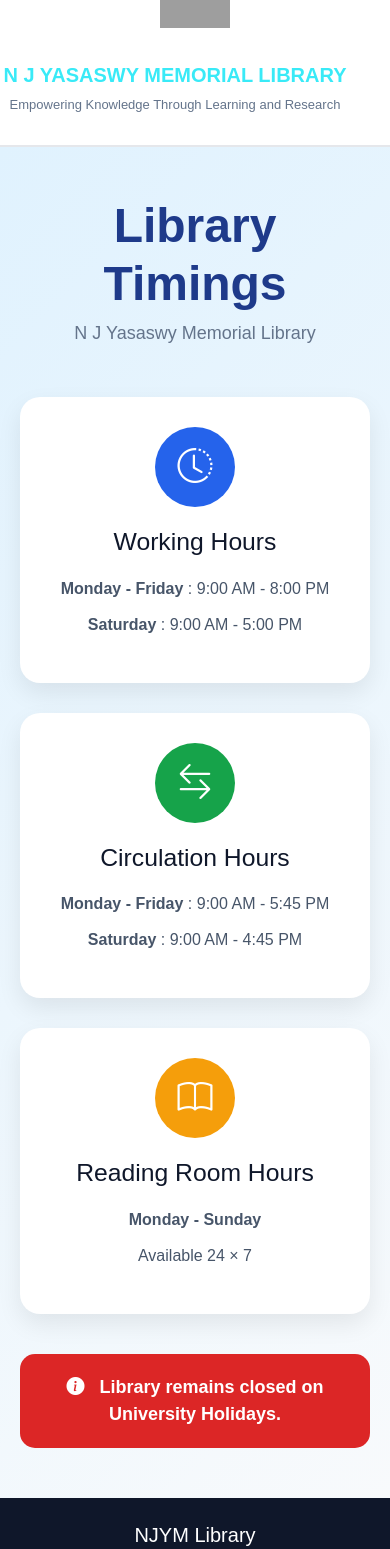
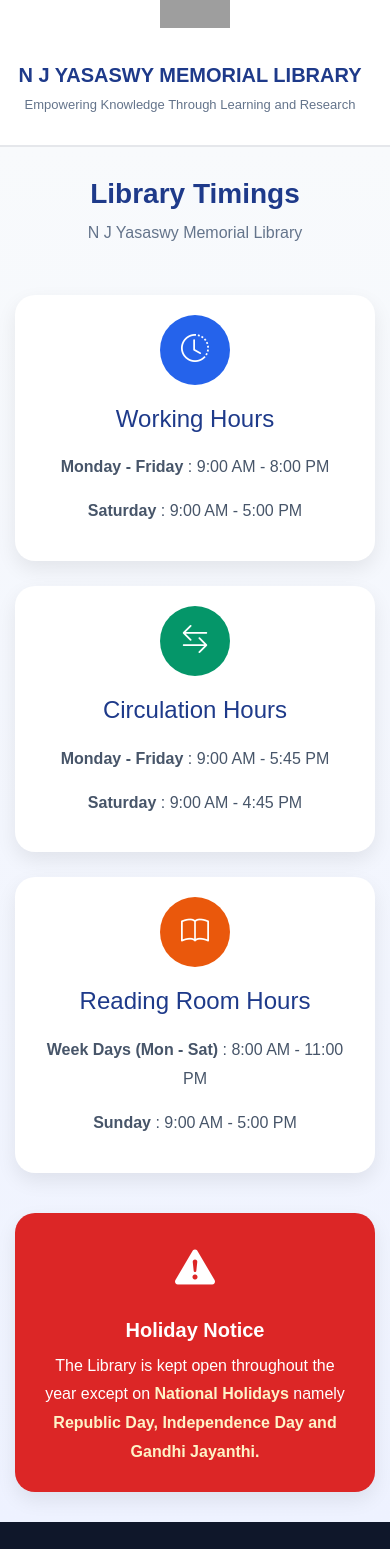
Before and after one commit to saigiriifhe/New_library_angular, an Angular app: page /library-timings in a window 390 px wide. Shown: the top 1549 px of the page. Built offline with nearby package versions, Linux system fonts and the light colour scheme; grey boxes are pictures that could not be loaded.

Commit message:
Updated library timings page

```diff
--- a/src/app/pages/about-library/about-library.html
+++ b/src/app/pages/about-library/about-library.html
@@ -1,11 +1,11 @@
 <div class="about-library-page">
   <div class="hero-section">
-   <h1>N. J. Yasaswy Memorial Library</h1>
+   <!-- <h1>N. J. Yasaswy Memorial Library</h1> -->
 
-<p>
+<!-- <p>
   Central Knowledge Resource Centre of
   The ICFAI Foundation for Higher Education (IFHE), Hyderabad
-</p>
+</p> -->
   </div>
 
   <div class="about-container">
--- a/src/app/pages/about-library/about-library.scss
+++ b/src/app/pages/about-library/about-library.scss
@@ -28,7 +28,7 @@
     //   rgba(189, 184, 184, 0.45),
     //   rgba(192, 186, 186, 0.45)
     // ),
-    url('/assets/books/bgimage.jpg');
+    url('/assets/books/bgimage.png');
 
   background-size: cover;
 
--- a/src/app/pages/library-timings/library-timings.html
+++ b/src/app/pages/library-timings/library-timings.html
@@ -1,13 +1,18 @@
 <div class="timings-page">
 
   <div class="header-section">
+
     <h1>Library Timings</h1>
+
     <p>
       N J Yasaswy Memorial Library
     </p>
+
   </div>
 
   <div class="timings-container">
+
+    <!-- Working Hours -->
 
     <div class="timing-card working-hours">
 
@@ -18,11 +23,22 @@
       <h2>Working Hours</h2>
 
       <ul>
-        <li><strong>Monday - Friday</strong> : 9:00 AM - 8:00 PM</li>
-        <li><strong>Saturday</strong> : 9:00 AM - 5:00 PM</li>
+
+        <li>
+          <strong>Monday - Friday</strong> :
+          9:00 AM - 8:00 PM
+        </li>
+
+        <li>
+          <strong>Saturday</strong> :
+          9:00 AM - 5:00 PM
+        </li>
+
       </ul>
 
     </div>
+
+    <!-- Circulation Hours -->
 
     <div class="timing-card circulation">
 
@@ -33,11 +49,22 @@
       <h2>Circulation Hours</h2>
 
       <ul>
-        <li><strong>Monday - Friday</strong> : 9:00 AM - 5:45 PM</li>
-        <li><strong>Saturday</strong> : 9:00 AM - 4:45 PM</li>
+
+        <li>
+          <strong>Monday - Friday</strong> :
+          9:00 AM - 5:45 PM
+        </li>
+
+        <li>
+          <strong>Saturday</strong> :
+          9:00 AM - 4:45 PM
+        </li>
+
       </ul>
 
     </div>
+
+    <!-- Reading Room -->
 
     <div class="timing-card reading-room">
 
@@ -48,21 +75,51 @@
       <h2>Reading Room Hours</h2>
 
       <ul>
-        <li><strong>Monday - Sunday</strong></li>
-        <li>Available 24 × 7</li>
+
+        <li>
+          <strong>Week Days (Mon - Sat)</strong> :
+          8:00 AM - 11:00 PM
+        </li>
+
+        <li>
+          <strong>Sunday</strong> :
+          9:00 AM - 5:00 PM
+        </li>
+
       </ul>
 
     </div>
 
   </div>
 
-  <div class="notice-card">
+  <!-- Important Notice -->
 
-    <i class="bi bi-info-circle-fill"></i>
+  <div class="notice-card holiday-notice">
 
-    <span>
-      Library remains closed on University Holidays.
-    </span>
+    <div class="notice-icon">
+
+      <i class="bi bi-exclamation-triangle-fill"></i>
+
+    </div>
+
+    <div class="notice-content">
+
+      <h3>
+        Holiday Notice
+      </h3>
+
+      <p>
+        The Library is kept open throughout the year except on
+        <strong>
+          National Holidays
+        </strong>
+        namely
+        <strong>
+          Republic Day, Independence Day and Gandhi Jayanthi.
+        </strong>
+      </p>
+
+    </div>
 
   </div>
 
--- a/src/app/pages/library-timings/library-timings.scss
+++ b/src/app/pages/library-timings/library-timings.scss
@@ -5,12 +5,14 @@
   padding: 50px 20px;
 
   background:
-  linear-gradient(
-    135deg,
-    #e0f2fe,
-    #f8fafc
-  );
+    linear-gradient(
+      to bottom,
+      #f8fafc,
+      #eef2ff
+    );
 }
+
+/* HEADER */
 
 .header-section {
 
@@ -23,9 +25,11 @@
 
   font-size: 48px;
 
+  font-weight: 700;
+
   color: #1e3a8a;
 
-  font-weight: 700;
+  margin-bottom: 10px;
 }
 
 .header-section p {
@@ -35,40 +39,48 @@
   font-size: 18px;
 }
 
+/* CARDS GRID */
+
 .timings-container {
+
+  max-width: 1300px;
+
+  margin: auto;
 
   display: grid;
 
   grid-template-columns:
-  repeat(auto-fit,minmax(320px,1fr));
+    repeat(auto-fit, minmax(320px, 1fr));
 
-  gap: 30px;
+  gap: 25px;
 
-  max-width: 1200px;
+  margin-bottom: 40px;
+}
 
-  margin: auto;
-}
+/* TIMING CARD */
 
 .timing-card {
 
   background: white;
 
+  border-radius: 20px;
+
   padding: 30px;
-
-  border-radius: 20px;
 
   text-align: center;
 
   box-shadow:
-  0 10px 25px rgba(0,0,0,.08);
+    0 8px 20px rgba(0,0,0,.08);
 
-  transition: .3s;
+  transition: .3s ease;
 }
 
 .timing-card:hover {
 
-  transform:
-  translateY(-8px);
+  transform: translateY(-8px);
+
+  box-shadow:
+    0 15px 35px rgba(0,0,0,.12);
 }
 
 .card-icon {
@@ -77,43 +89,48 @@
 
   height: 80px;
 
+  border-radius: 50%;
+
   margin: auto;
-
-  border-radius: 50%;
 
   display: flex;
 
+  align-items: center;
+
   justify-content: center;
 
-  align-items: center;
+  margin-bottom: 20px;
+}
 
-  margin-bottom: 20px;
+.working-hours .card-icon {
+
+  background: #2563eb;
+}
+
+.circulation .card-icon {
+
+  background: #059669;
+}
+
+.reading-room .card-icon {
+
+  background: #ea580c;
 }
 
 .card-icon i {
 
   color: white;
 
-  font-size: 35px;
-}
-
-.working-hours .card-icon {
-  background: #2563eb;
-}
-
-.circulation .card-icon {
-  background: #16a34a;
-}
-
-.reading-room .card-icon {
-  background: #f59e0b;
+  font-size: 34px;
 }
 
 .timing-card h2 {
 
+  color: #1e3a8a;
+
+  font-size: 24px;
+
   margin-bottom: 20px;
-
-  color: #0f172a;
 }
 
 .timing-card ul {
@@ -121,37 +138,154 @@
   list-style: none;
 
   padding: 0;
+
+  margin: 0;
 }
 
 .timing-card li {
 
-  margin-bottom: 12px;
+  margin-bottom: 15px;
 
   color: #475569;
+
+  line-height: 1.8;
+
+  font-size: 16px;
 }
+
+/* NOTICE CARD */
 
 .notice-card {
 
-  max-width: 900px;
+  max-width: 1300px;
 
-  margin: 40px auto 0;
+  margin: auto;
+
+  display: flex;
+
+  align-items: center;
+
+  gap: 20px;
+
+  padding: 25px;
+
+  border-radius: 20px;
+
+  box-shadow:
+    0 8px 20px rgba(0,0,0,.08);
+}
+
+.holiday-notice {
 
   background: #dc2626;
 
   color: white;
-
-  padding: 20px;
-
-  border-radius: 15px;
-
-  text-align: center;
-
-  font-size: 18px;
-
-  font-weight: 600;
 }
 
-.notice-card i {
+.notice-icon i {
 
-  margin-right: 10px;
+  font-size: 50px;
+
+  color: white;
 }
+
+.notice-content h3 {
+
+  margin: 0 0 10px;
+
+  font-size: 24px;
+
+  font-weight: 700;
+}
+
+.notice-content p {
+
+  margin: 0;
+
+  line-height: 1.8;
+
+  font-size: 16px;
+}
+
+.notice-content strong {
+
+  color: #fef3c7;
+}
+
+/* RESPONSIVE */
+
+@media (max-width: 992px) {
+
+  .header-section h1 {
+
+    font-size: 40px;
+  }
+
+}
+
+@media (max-width: 768px) {
+
+  .timings-page {
+
+    padding: 30px 15px;
+  }
+
+  .header-section h1 {
+
+    font-size: 32px;
+  }
+
+  .header-section p {
+
+    font-size: 16px;
+  }
+
+  .timings-container {
+
+    grid-template-columns: 1fr;
+  }
+
+  .notice-card {
+
+    flex-direction: column;
+
+    text-align: center;
+  }
+
+  .notice-icon i {
+
+    font-size: 40px;
+  }
+
+  .notice-content h3 {
+
+    font-size: 20px;
+  }
+
+}
+
+@media (max-width: 480px) {
+
+  .header-section h1 {
+
+    font-size: 28px;
+  }
+
+  .timing-card {
+
+    padding: 20px;
+  }
+
+  .card-icon {
+
+    width: 70px;
+
+    height: 70px;
+  }
+
+  .card-icon i {
+
+    font-size: 28px;
+  }
+
+}
--- a/src/app/pages/online-resource/online-resource.html
+++ b/src/app/pages/online-resource/online-resource.html
@@ -15,10 +15,10 @@
     <h2>
       {{item.title}}
     </h2>
-
+<!--
     <p>
       {{item.description}}
-    </p>
+    </p> -->
 
    @if(item.count){
 
@@ -28,7 +28,7 @@
 
 }
 
-    @if(item.route){
+    <!-- @if(item.route){
 
       <a
         [routerLink]="item.route"
@@ -38,7 +38,7 @@
 
       </a>
 
-    }
+    } -->
 
   </div>
 
--- a/src/app/pages/online-resource/online-resource.ts
+++ b/src/app/pages/online-resource/online-resource.ts
@@ -22,7 +22,7 @@ export class OnlineResource {
       icon: 'bi bi-journal-richtext',
       color: '#2563eb',
       description: 'Access scholarly journals and research publications.',
-      count: '123'
+      count: '29,701'
     },
 
     {
@@ -30,16 +30,10 @@ export class OnlineResource {
       icon: 'bi bi-book-fill',
       color: '#16a34a',
       description: 'Digital books for learning, teaching and research.',
-      count: '123'
+      count: '58,644'
     },
 
-    {
-      title: 'e-Magazines',
-      icon: 'bi bi-newspaper',
-      color: '#dc2626',
-      description: 'Online magazines and periodicals.',
-      count: '123'
-    },
+
 
 
     {
@@ -47,7 +41,8 @@ export class OnlineResource {
       icon: 'bi bi-database-fill',
       color: '#f59e0b',
       description: 'Access premium research databases and resources.',
-      route: '/online-databases'
+      count:'25'
+
     }
 
   ];
--- a/src/app/shared/icon-menu/icon-menu.ts
+++ b/src/app/shared/icon-menu/icon-menu.ts
@@ -130,7 +130,7 @@ export class IconMenuComponent {
 
   menus = [
 
-    { title:'About Library', image: 'assets/books/bgimage.jpg', route:'/about-library' },
+    { title:'About Library', image: 'assets/books/bgimage.png', route:'/about-library' },
 
     { title:'Rules & Regulations', icon:'bi-journal-bookmark-fill', color:'#F15A3D', route:'/rules-regulations' },
 
--- a/src/app/shared/library-header/library-header.scss
+++ b/src/app/shared/library-header/library-header.scss
@@ -38,13 +38,13 @@
 
   margin: 0;
 
-  color: #39eaf7;
+  color: #1e3a8a;
 
   font-size: 34px;
 
   font-weight: 700;
 
-  margin-left: -40px;
+  margin-left: -10px;
 
   margin-top: 20px;
 
@@ -60,7 +60,7 @@
   font-size: 16px;
 
   font-weight: 500;
-  margin-left: -40px;
+  margin-left: -10px;
 
 
 }
```
Also changed, not shown: src/assets/bgimage.jpg (renamed from src/assets/books/bgimage.jpg), 1 other file (tests, documents, lock files or other folders).
